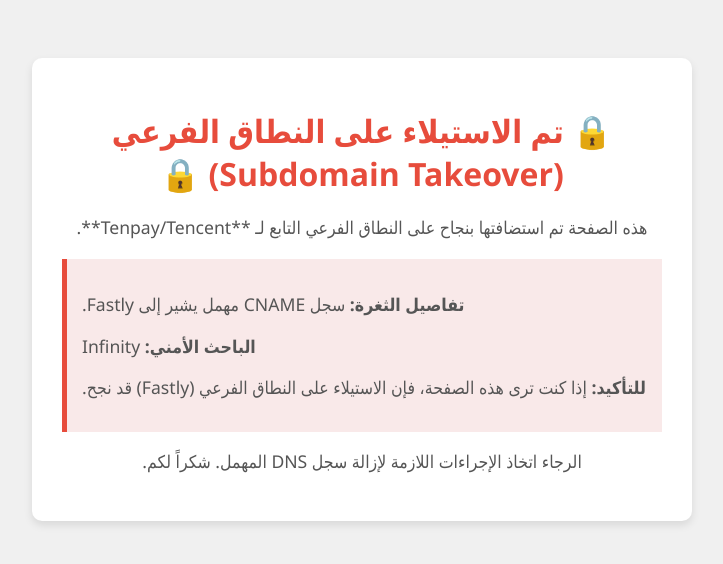
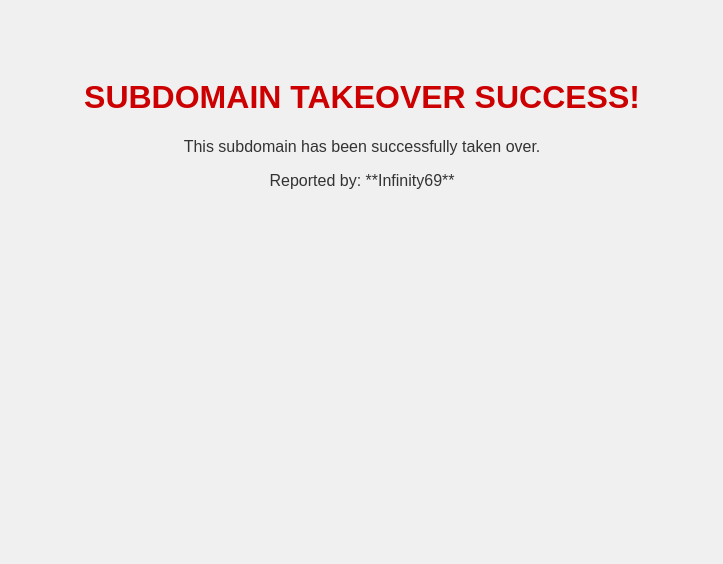
Before and after one commit to lodgerdomin69-crypto/fun, a plain HTML site: page index.html in a window 1280 px wide. Shown: the whole page, without its empty margins (278-1001 px from the left). Drawn offline with Linux system fonts and the light colour scheme.

Commit message:
index.html

```diff
--- a/index.html
+++ b/index.html
@@ -1,57 +1,26 @@
 <!DOCTYPE html>
-<html lang="ar" dir="rtl">
+<html>
 <head>
     <meta charset="UTF-8">
-    <meta name="viewport" content="width=device-width, initial-scale=1.0">
-    <title>Infinity - Subdomain Takeover POC</title>
+    <title>Subdomain Takeover POC</title>
     <style>
         body {
-            font-family: 'Segoe UI', Tahoma, Geneva, Verdana, sans-serif;
+            font-family: Arial, sans-serif;
+            text-align: center;
+            padding-top: 50px;
             background-color: #f0f0f0;
             color: #333;
-            text-align: center;
-            padding: 50px;
-        }
-        .container {
-            background-color: #ffffff;
-            border-radius: 10px;
-            box-shadow: 0 4px 8px rgba(0, 0, 0, 0.1);
-            padding: 30px;
-            max-width: 600px;
-            margin: 0 auto;
         }
         h1 {
-            color: #E74C3C; /* لون أحمر لتنبيه الأمان */
-            margin-bottom: 20px;
-        }
-        p {
-            font-size: 1.1em;
-            color: #555;
-        }
-        .vulnerability-details {
-            margin-top: 20px;
-            padding: 15px;
-            background-color: #f9e9e9;
-            border-left: 5px solid #E74C3C;
-            text-align: left;
+            color: #CC0000; /* Red color for alert */
         }
     </style>
 </head>
 <body>
 
-    <div class="container">
-        <h1>🔒 تم الاستيلاء على النطاق الفرعي (Subdomain Takeover) 🔒</h1>
-
-        <p>هذه الصفحة تم استضافتها بنجاح على النطاق الفرعي التابع لـ **Tenpay/Tencent**.</p>
-
-        <div class="vulnerability-details">
-            <p><strong>تفاصيل الثغرة:</strong> سجل CNAME مهمل يشير إلى Fastly.</p>
-            <p><strong>الباحث الأمني:</strong> Infinity</p>
-            <p><strong>للتأكيد:</strong> إذا كنت ترى هذه الصفحة، فإن الاستيلاء على النطاق الفرعي (Fastly) قد نجح.</p>
-        </div>
-
-        <p>الرجاء اتخاذ الإجراءات اللازمة لإزالة سجل DNS المهمل. شكراً لكم.</p>
-    </div>
+    <h1>SUBDOMAIN TAKEOVER SUCCESS!</h1>
+    <p>This subdomain has been successfully taken over.</p>
+    <p>Reported by: **Infinity69**</p>
 
 </body>
 </html>
```
